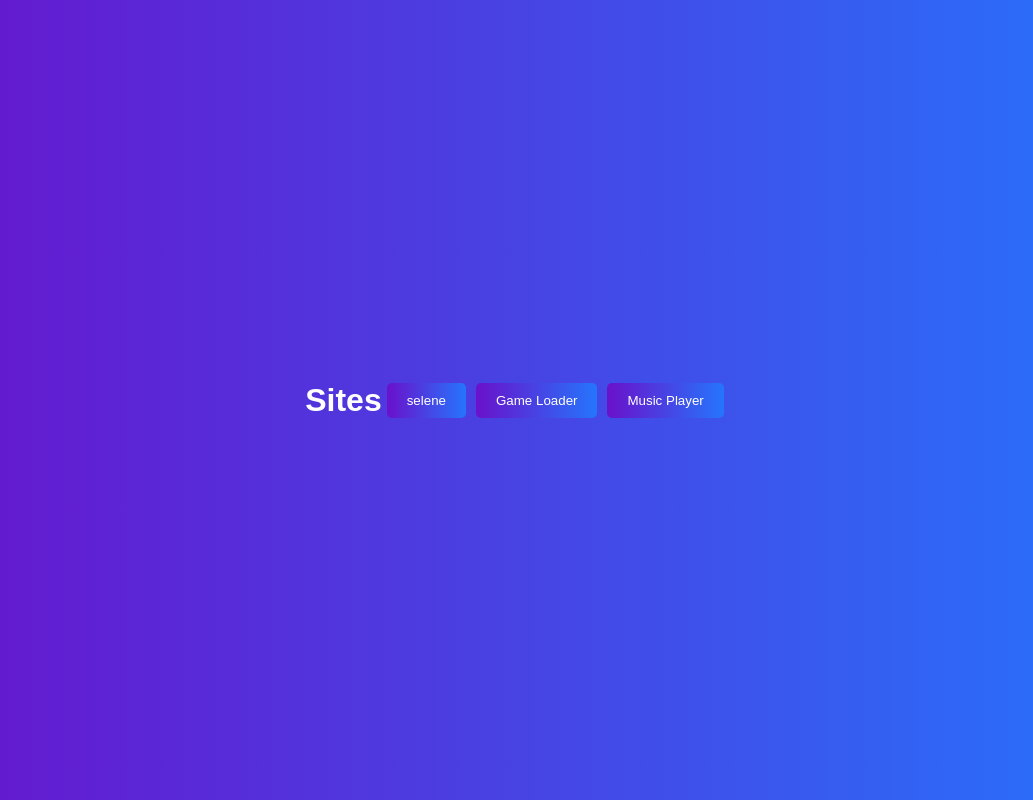
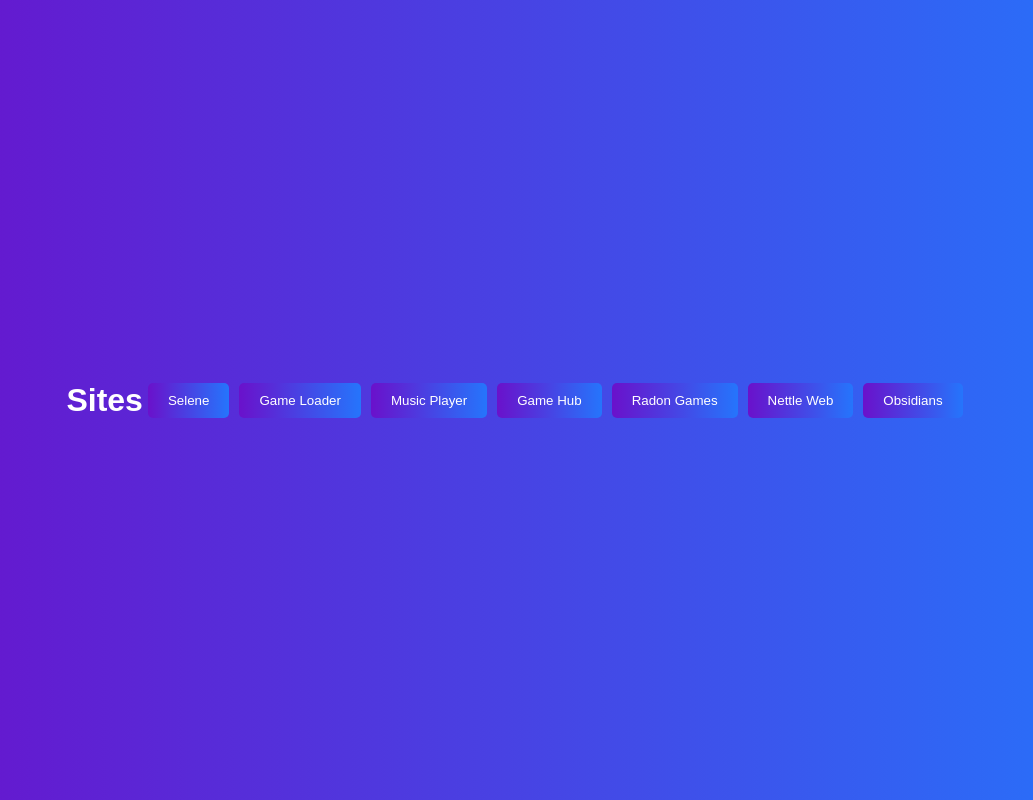
Before and after one commit to Minecatl1/minecatl1.github.com, a plain HTML site: page index.html in a window 1280 px wide. Shown: the whole page, without its empty margins (123-1156 px from the left). Drawn offline with Linux system fonts and the light colour scheme.

Commit message:
Update index.html

```diff
--- a/index.html
+++ b/index.html
@@ -85,8 +85,12 @@ li {
 </head>
 <body>
     <h1>Sites</h1>
-    <button class="button" onclick="modifyURL('os')">selene</button>
+    <button class="button" onclick="modifyURL('os')">Selene</button>
     <button class="button" onclick="modifyURL('GL')">Game Loader</button>
     <button class="button" onclick="modifyURL('MP')">Music Player</button>
+    <button class="button" onclick="modifyURL('GH')">Game Hub</button>
+    <button class="button" onclick="modifyURL('RG')">Radon Games</button>
+    <button class="button" onclick="modifyURL('nw')">Nettle Web</button>
+    <button class="button" onclick="modifyURL('OUR')">Obsidians</button>
 </body>
 </html>
```
